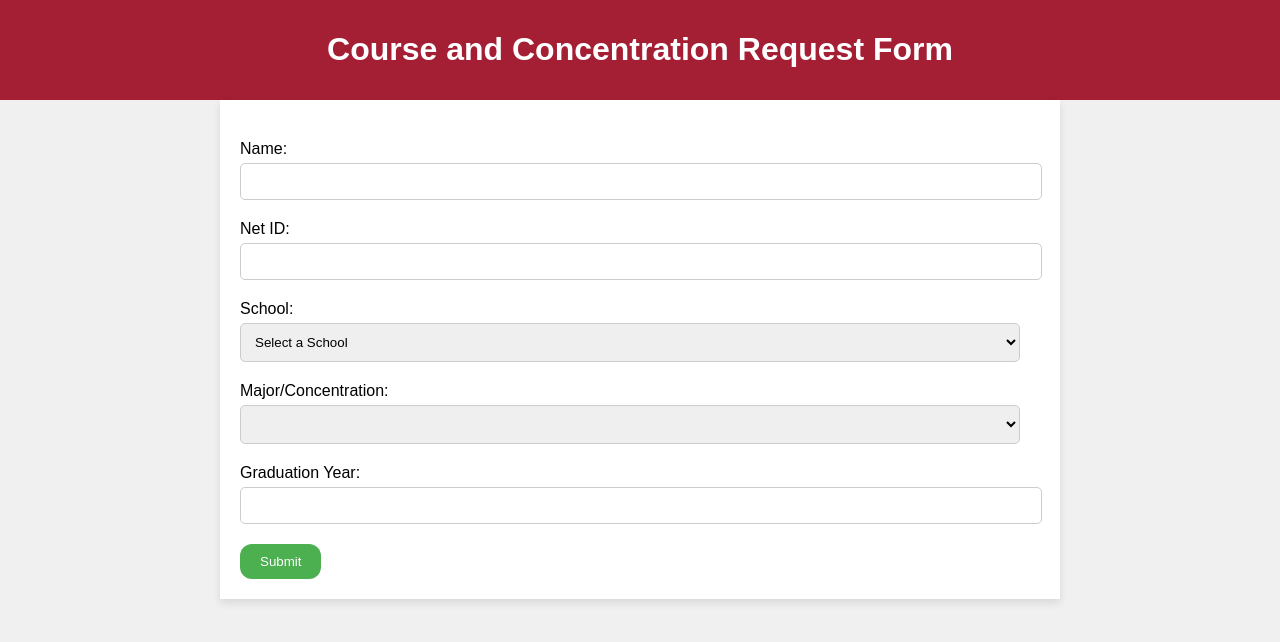
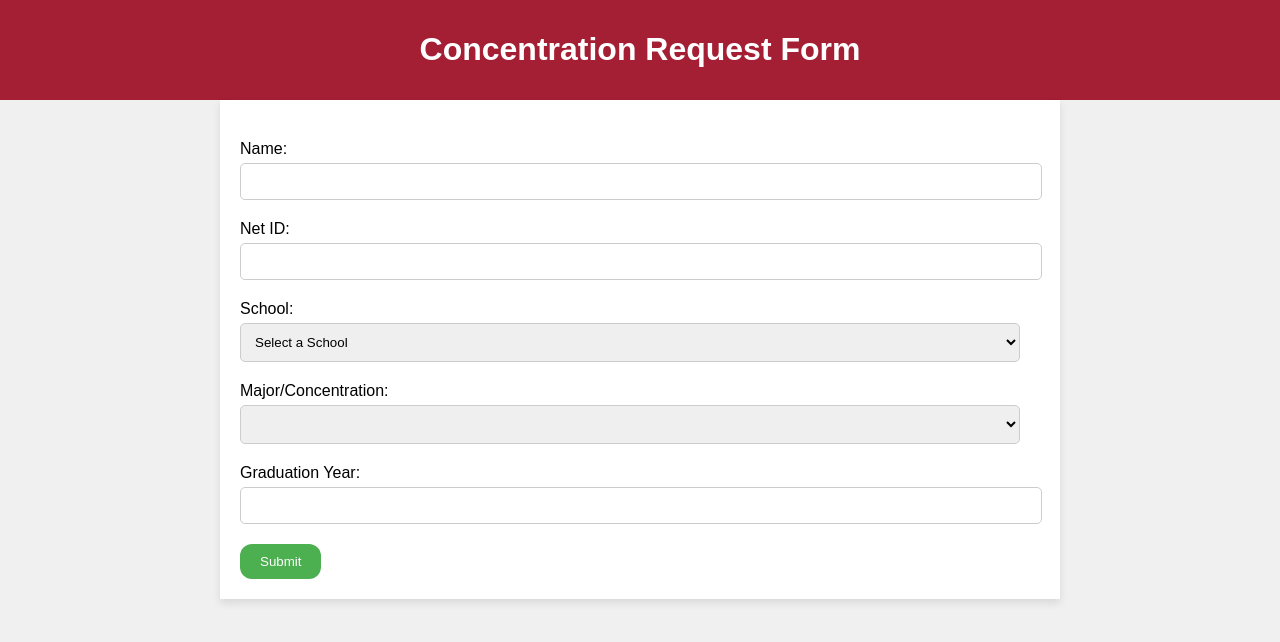
Before and after one commit to MSchmidtRU/RU_CollegePlanner, a website: page public/concentrationRequest.html in a window 1280 px wide. Drawn offline with Linux system fonts and the light colour scheme.

Commit message:
Update concentrationRequest.html

```diff
--- a/public/concentrationRequest.html
+++ b/public/concentrationRequest.html
@@ -63,7 +63,7 @@
 </head>
 <body>
     <header>
-        <h1>Course and Concentration Request Form</h1>
+        <h1>Concentration Request Form</h1>
     </header>
     <div class="container">
         <form id="concentrationForm">
```
